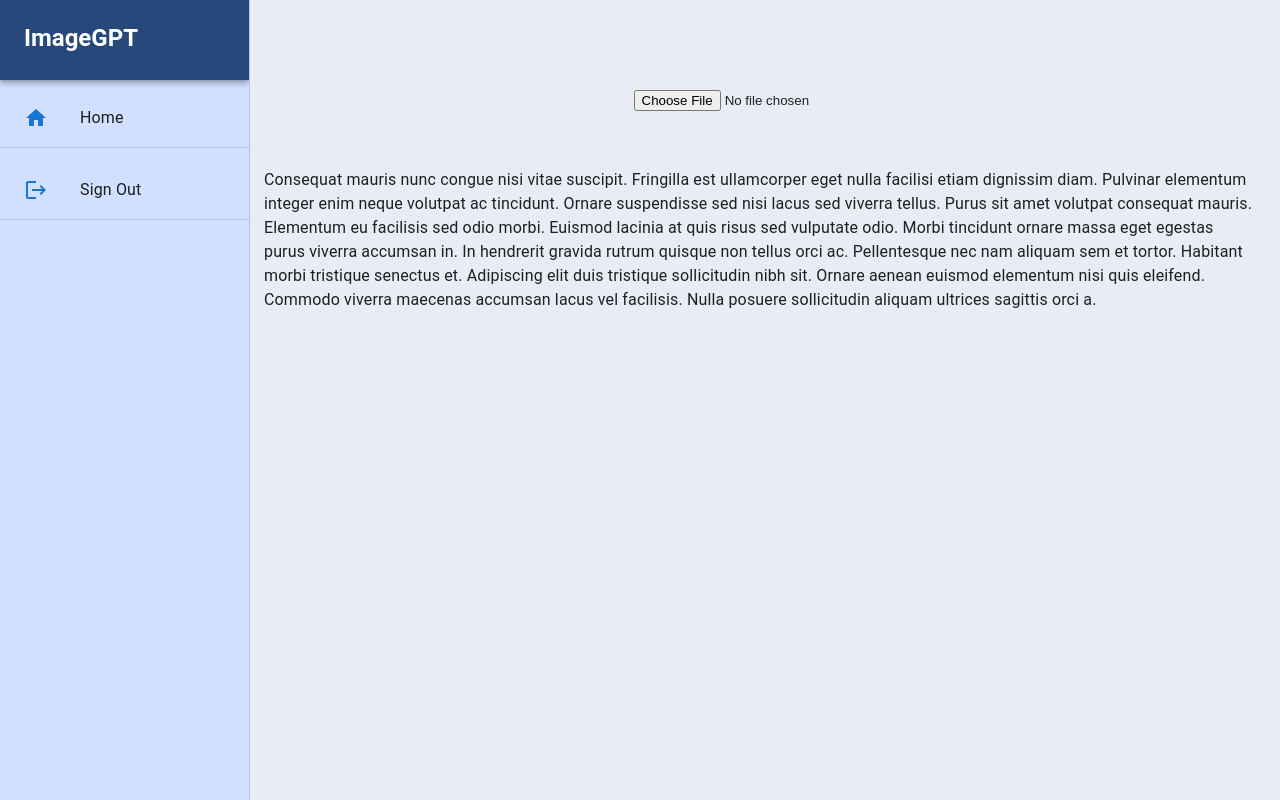
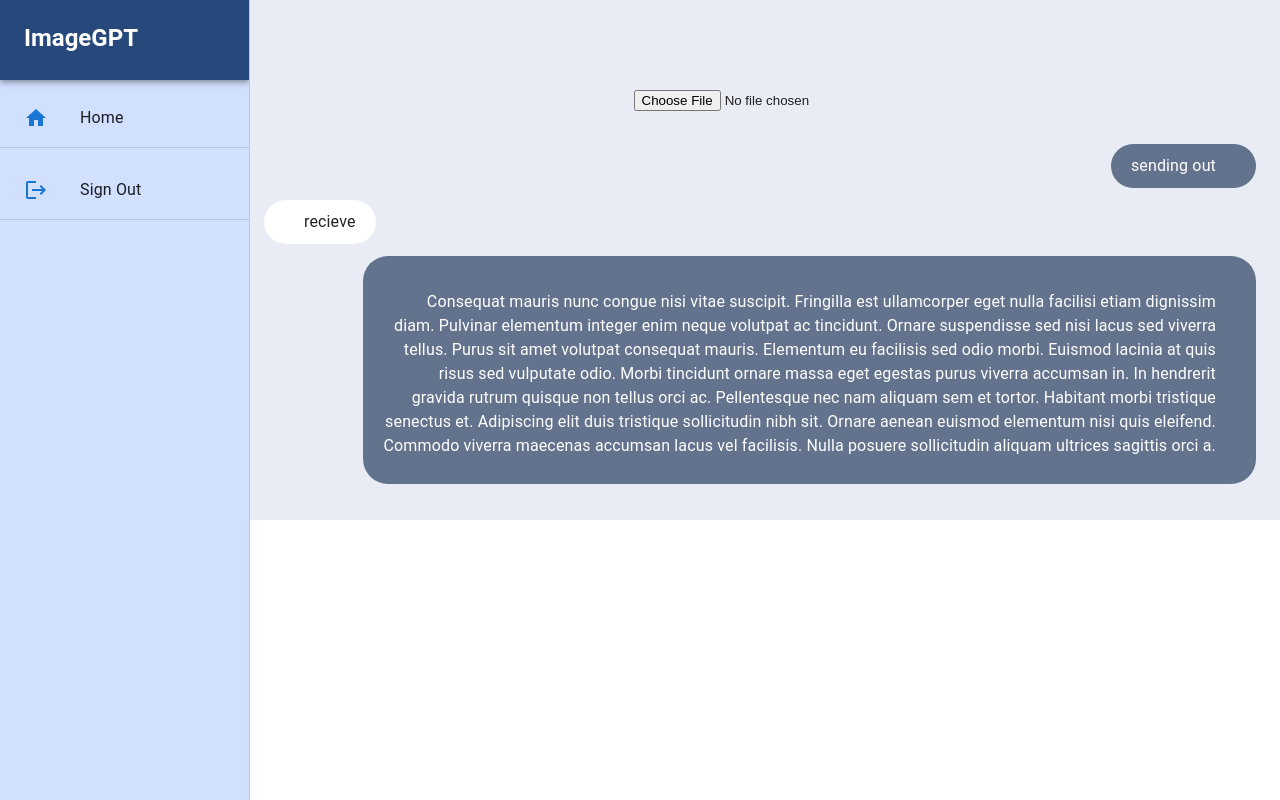
Before and after one commit to hdjekso/imageGPT, a React (Create React App) app: page /Chat in a window 1280 px wide. Built offline with nearby package versions, Linux system fonts and the light colour scheme.

Commit message:
Added Send and Receive CSS File for Page 3
File contains css for sent messages and received messages as well as a WIP for the little arrows on the bottom. Colors can be changed through variables at the top. Also extended the main box height to fill the whole screen.

```diff
--- /dev/null
+++ b/src/Chat.css
@@ -0,0 +1,93 @@
+
+
+:root {
+  --send-bg: #63738d;
+  --send-color: white;
+  --receive-bg: #ffffff;
+  --receive-text: black;
+  --page-background: #e9ecf5;
+  --test:  rgb(212, 43, 43);
+}
+
+
+.receive {
+    color: var(--receive-color);
+    background: var(--receive-bg);
+    float: left;
+    clear: both;
+    max-width: 90%;
+    word-wrap: break-word;
+    margin-bottom: 12px;
+    line-height: 24px;
+    position: relative;
+    border-radius: 25px;
+    padding-left: 40px;
+    padding-right: 20px;
+    padding-top: 10px;
+    padding-bottom: 10px;
+    border-radius: 25px;
+  }
+
+  .receive im{
+    bottom: 0;
+    position: absolute;
+    right: 0;
+  }
+  /* .receive::before {
+    content: "";
+    position: absolute;
+    left: -7px;
+    width: 20px;
+    height: 25px;
+    background-color: var(--receive-bg);
+    border-bottom-right-radius: 16px 14px;
+  }
+
+  .receive::after {
+    content: "";
+    position: absolute;
+    left: -26px;
+    width: 26px;
+    height: 25px;
+    background-color: var(--page-background);
+    border-bottom-right-radius: 10px;
+  } */
+
+  /* Send bubble */
+  .send {
+    color: var(--send-color);
+    background: var(--send-bg);
+    text-align: right;
+    float: right;
+    clear: both;
+    max-width: 90%;
+    word-wrap: break-word;
+    margin-bottom: 12px;
+    line-height: 24px;
+    position: relative;
+    padding-left: 20px;
+    padding-right: 40px;
+    padding-top: 10px;
+    padding-bottom: 10px;
+    border-radius: 25px;
+  }
+
+  /* .send::before{
+    content: "";
+    position: absolute;
+    right: -7px;
+    width: 20px;
+    height: 25px;
+    background-color: var(--send-bg);
+    border-bottom-left-radius: 16px 14px;
+  }
+
+  .send::after{
+    content: "";
+    position: absolute;
+    right: -26px;
+    width: 26px;
+    height: 25px;
+    background-color: var(--page-background);
+    border-bottom-left-radius: 10px;
+  }  */
--- a/src/Chat.js
+++ b/src/Chat.js
@@ -18,7 +18,9 @@ import Icon from '@mui/material/Icon';
 import MailIcon from '@mui/icons-material/Mail';
 import HomeIcon from '@mui/icons-material/Home';
 import LogoutIcon from '@mui/icons-material/Logout';
-
+// import LogoutIcon from '@mui/icons-material/Logout';
+import  Avatar  from '@mui/material/Avatar';
+import "./Chat.css"
 
 
 const drawerWidth = 240;
@@ -153,7 +155,7 @@ function PermanentDrawerLeft() {
       </Drawer>
       <Box
         component="main"
-        height="100vh"
+        height="100%"
         sx={{ flexGrow: 1, bgcolor: '#e9ecf5', p: 3}}
       >
         <Toolbar />
@@ -168,7 +170,19 @@ function PermanentDrawerLeft() {
           {previewImage && <button onClick={handleUploadImage}>Upload</button>}
           </Grid>
         </Grid>
+
+        <div className="send">
+          sending out
+        </div>
+        <div className="receive">
+          <div className="im">
+            {/* <Avatar>H</Avatar> */}
+          </div>
+          recieve
+        </div>
+        <div className="send">
         <Typography paragraph mt={3}>
+          {/* <Avatar>H</Avatar> */}
           Consequat mauris nunc congue nisi vitae suscipit. Fringilla est ullamcorper
           eget nulla facilisi etiam dignissim diam. Pulvinar elementum integer enim
           neque volutpat ac tincidunt. Ornare suspendisse sed nisi lacus sed viverra
@@ -181,6 +195,9 @@ function PermanentDrawerLeft() {
           eleifend. Commodo viverra maecenas accumsan lacus vel facilisis. Nulla
           posuere sollicitudin aliquam ultrices sagittis orci a.
         </Typography>
+        </div>
+
+        {/* <Slide>Test</Slide> */}
       </Box>
     </Box>
   );
```
